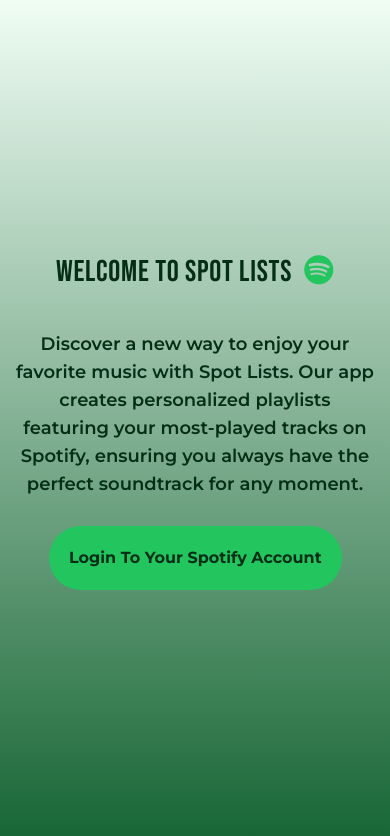
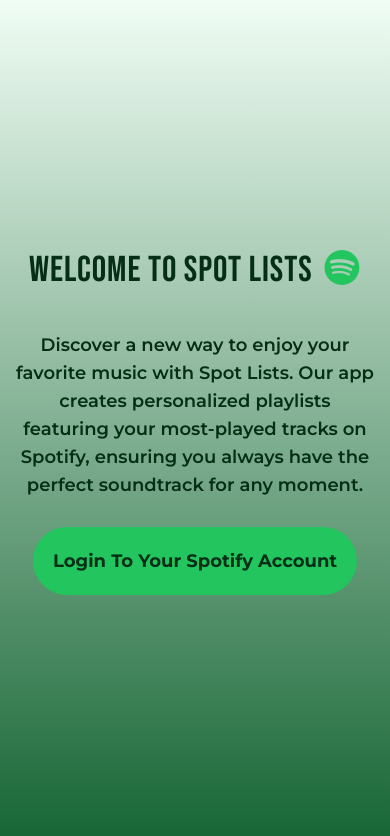
Before and after one commit to Iyanu1396/StatsLists, a React (Vite) app: page / in a window 390 px wide. Shown: the top 836 px of the page. Built offline with nearby package versions, Linux system fonts and the light colour scheme.

Commit message:
implemted createPlaylist feature

```diff
--- a/src/components/LoginAuth.jsx
+++ b/src/components/LoginAuth.jsx
@@ -10,7 +10,7 @@
   return (
     <div>
       <button
-        className="text-x transform-all animate__animated animate__bounceInLeft  rounded-full  bg-green-500 px-5 py-5 font-mont font-bold text-green-950 duration-300 hover:px-7"
+        className="transform-all text-lg  animate__animated animate__bounceInLeft rounded-full  bg-green-500  px-5 py-5 font-mont font-bold text-green-950 duration-300 hover:px-7 md:text-xl"
         onClick={() => dispatch(login())}
       >
         Login To Your Spotify Account
--- a/src/components/UserData.jsx
+++ b/src/components/UserData.jsx
@@ -40,7 +40,7 @@
             </Link>
             <Link to="/create-playlists">
               <Button>
-                Create a ppersonalized playlists featuring your most-played
+                Create a personalized playlists featuring your most-played
                 tracks on Spotify
               </Button>
             </Link>
--- a/src/pages/HomePage.jsx
+++ b/src/pages/HomePage.jsx
@@ -3,7 +3,7 @@
 function HomePage() {
   return (
     <div className="flex h-[100vh] flex-col  items-center justify-center bg-stone-200 bg-gradient-to-b from-green-50 to-green-800 px-4">
-      <h1 className="animate__animated animate__bounceInLeft pb-10 text-center font-bebas text-3xl font-medium tracking-wide text-green-950 sm:text-5xl">
+      <h1 className="animate__animated animate__bounceInLeft pb-10 text-center font-bebas text-4xl font-medium tracking-wide text-green-950 sm:text-5xl">
         Welcome To Spot Lists
         <span>
           <i className="fa-brands fa-spotify pl-3 text-green-500"></i>
```
